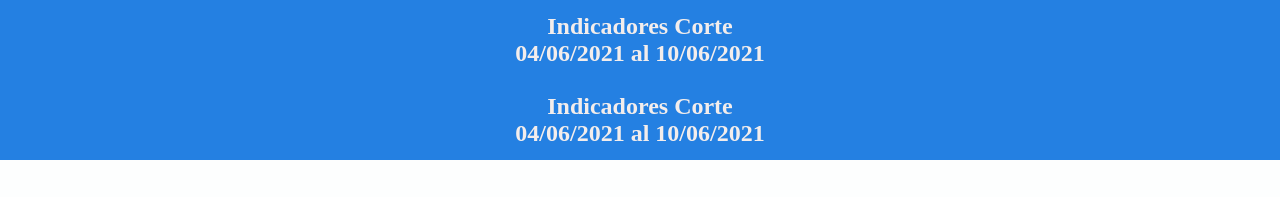
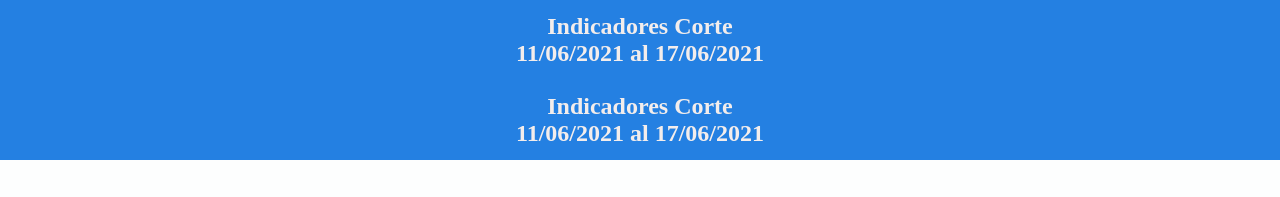
Before and after one commit to aandresmon29/Indicador_Front, a Vue app: page / in a window 1280 px wide. Shown: the top 197 px of the page. Built offline with nearby package versions, Linux system fonts and the light colour scheme.

Commit message:
Update 18062021

```diff
--- a/src/App.vue
+++ b/src/App.vue
@@ -1,7 +1,7 @@
 <template>
   <div id="app">
     <div class="header">
-      <h1>Indicadores Corte<br>04/06/2021 al 10/06/2021</h1>
+      <h1>Indicadores Corte<br>11/06/2021 al 17/06/2021</h1>
     </div>
     <div class="main-component">
       <router-view></router-view>
```
